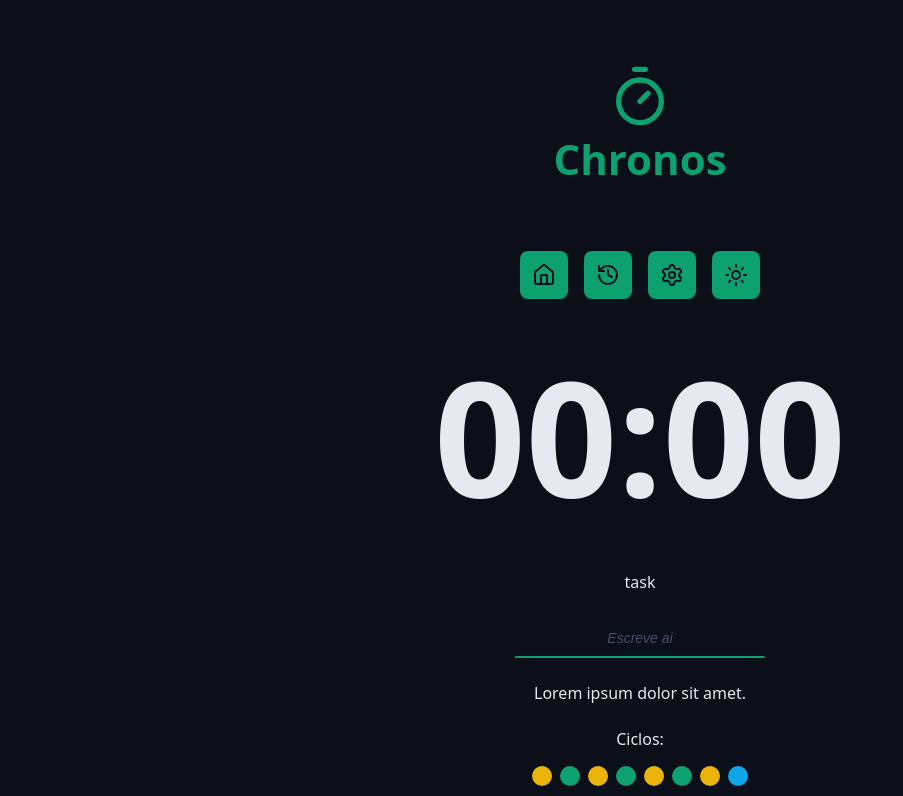
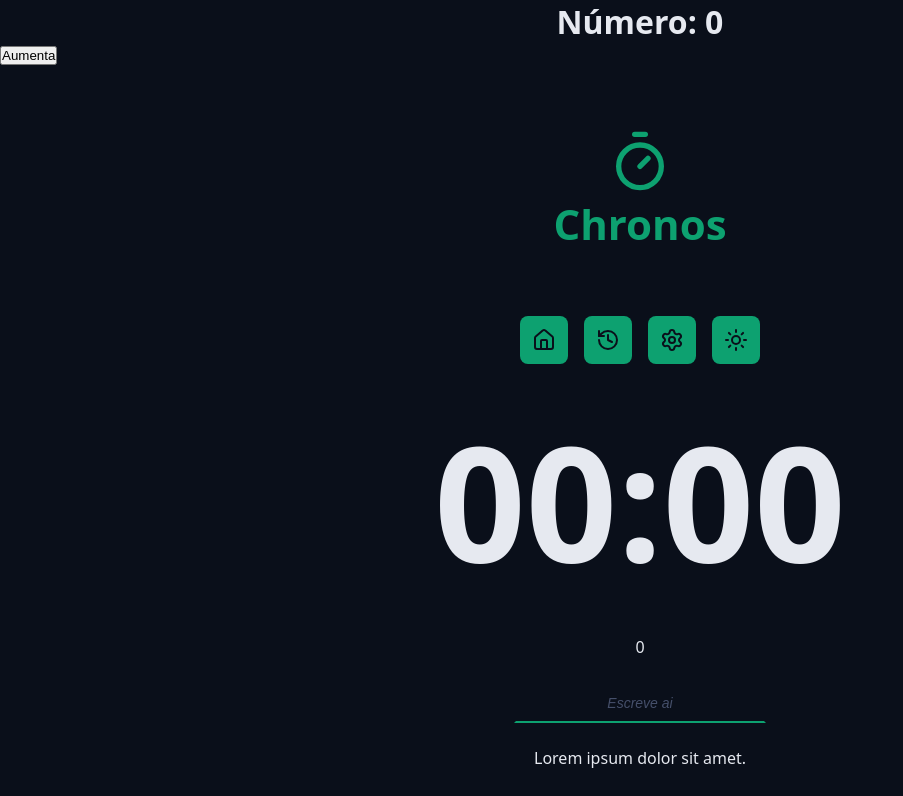
Before and after one commit to henriqMartins/chronos-pomodoro, a React (Vite) app: page / in a window 1280 px wide. Shown: the top 796 px of the page, without its empty margins (0-903 px from the left). Built offline with nearby package versions, Linux system fonts and the light colour scheme.

Commit message:
Understanding the useState function to make changes on actions

```diff
--- a/src/App.tsx
+++ b/src/App.tsx
@@ -10,10 +10,28 @@ import './styles/theme.css';
 import { DefaultInput } from './components/DefaultInput';
 import { DefaultButton } from './components/DefaultButton';
 import { PlayCircleIcon } from 'lucide-react';
+import { Heading } from './components/Heading';
+import { useState } from 'react';
 
 export function App() {
+
+  // const [numero, setNumero] = useState(() => {
+  //   console.log('Inicializando o estado');
+  //   return 0;
+  // });
+
+  const [numero, setNumero] = useState(0);
+
+  function handleClick() {
+    // setNumero(prevState => prevState + 1);
+    setNumero(numero + 1);
+  }
+
   return (
     <>
+      <Heading>Número: {numero}</Heading>
+      <button onClick={handleClick}>Aumenta</button>
+
       <Container>
         <Logo />
       </Container>
@@ -32,7 +50,7 @@ export function App() {
             <DefaultInput
               id="meuInput"
               type="text"
-              labeltext="task"
+              labeltext={numero.toString()}
               placeholder="Escreve ai"
             />
           </div>
```
